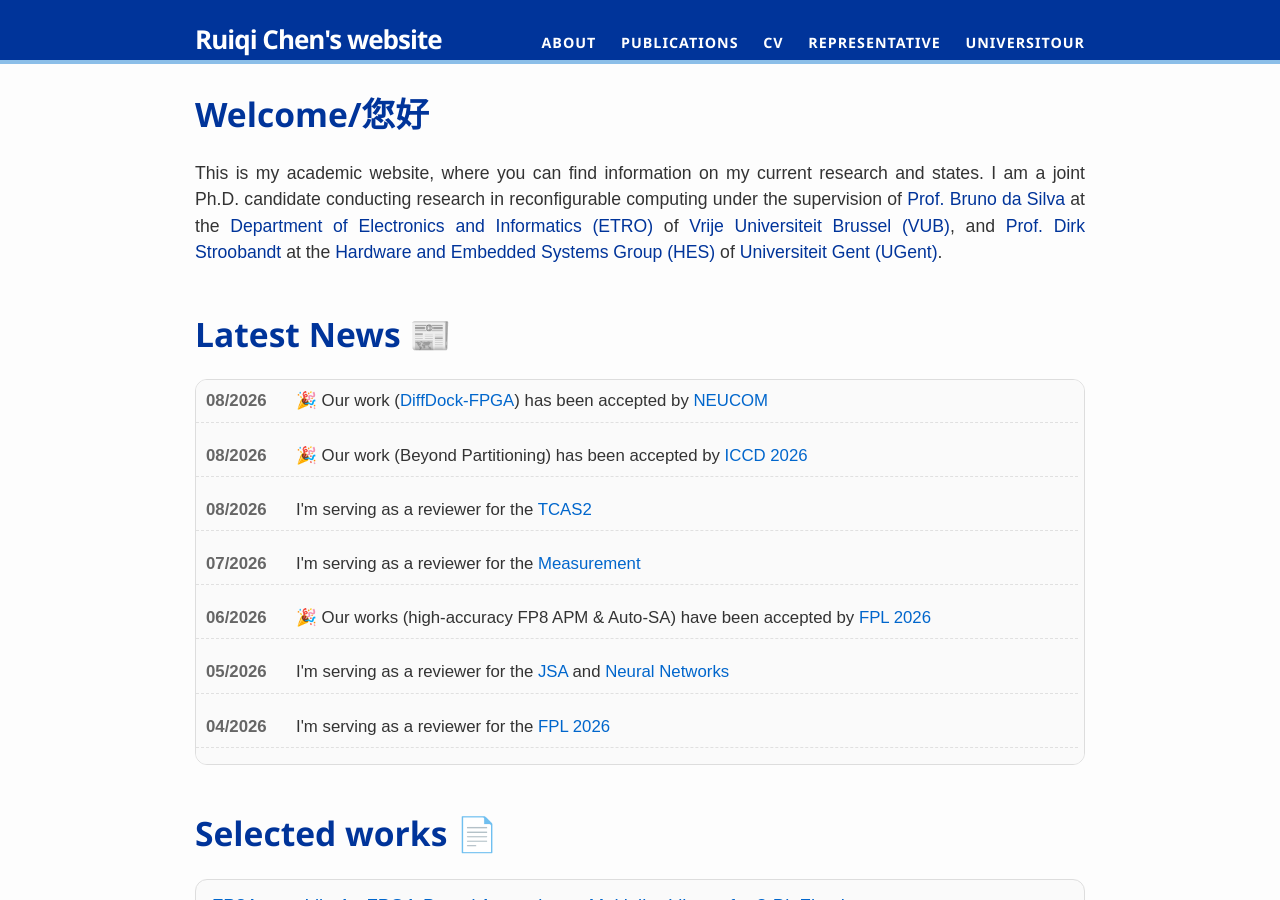
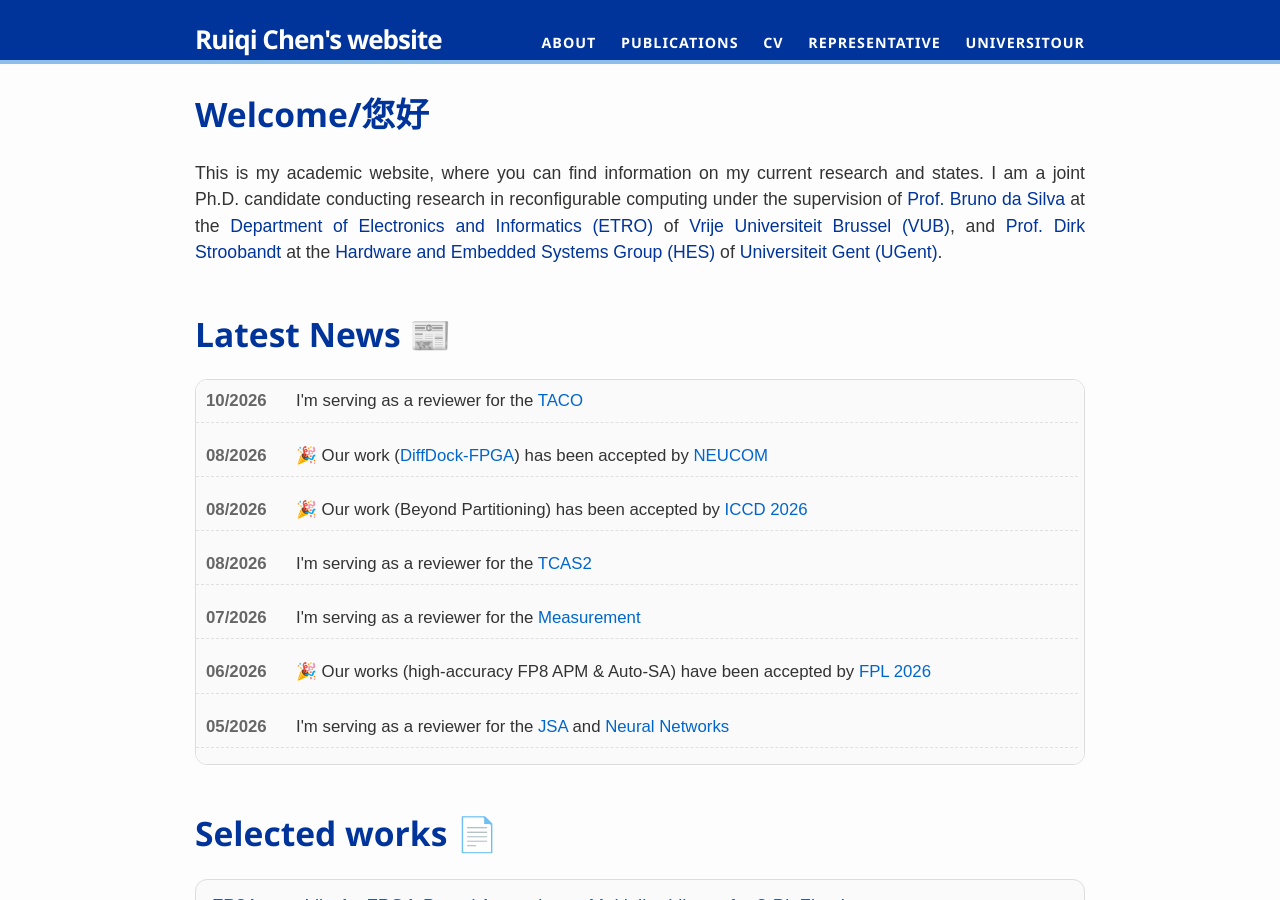
Before and after one commit to ruiqichen7/ruiqichen7.github.io, a Jekyll site: the page built from index.html, in a window 1280 px wide and 900 px high. Built offline with Jekyll 4.4.1, drawn with Linux system fonts in a browser that asks for light colours.

Commit message:
update review

```diff
--- a/index.html
+++ b/index.html
@@ -14,6 +14,13 @@ layout: default
 
 <div class="rollbar-container">
   <div class="rollbar-content">
+
+    <div class="rollbar-item">
+      <div class="rollbar-date">10/2026</div>
+      <div class="rollbar-text">
+        I'm serving as a reviewer for the <a href="https://dl.acm.org/journal/taco">TACO</a>
+      </div>
+    </div>
 
     <div class="rollbar-item">
       <div class="rollbar-date">08/2026</div>
```
Also changed, not shown: about.md (+1 -0 lines).
